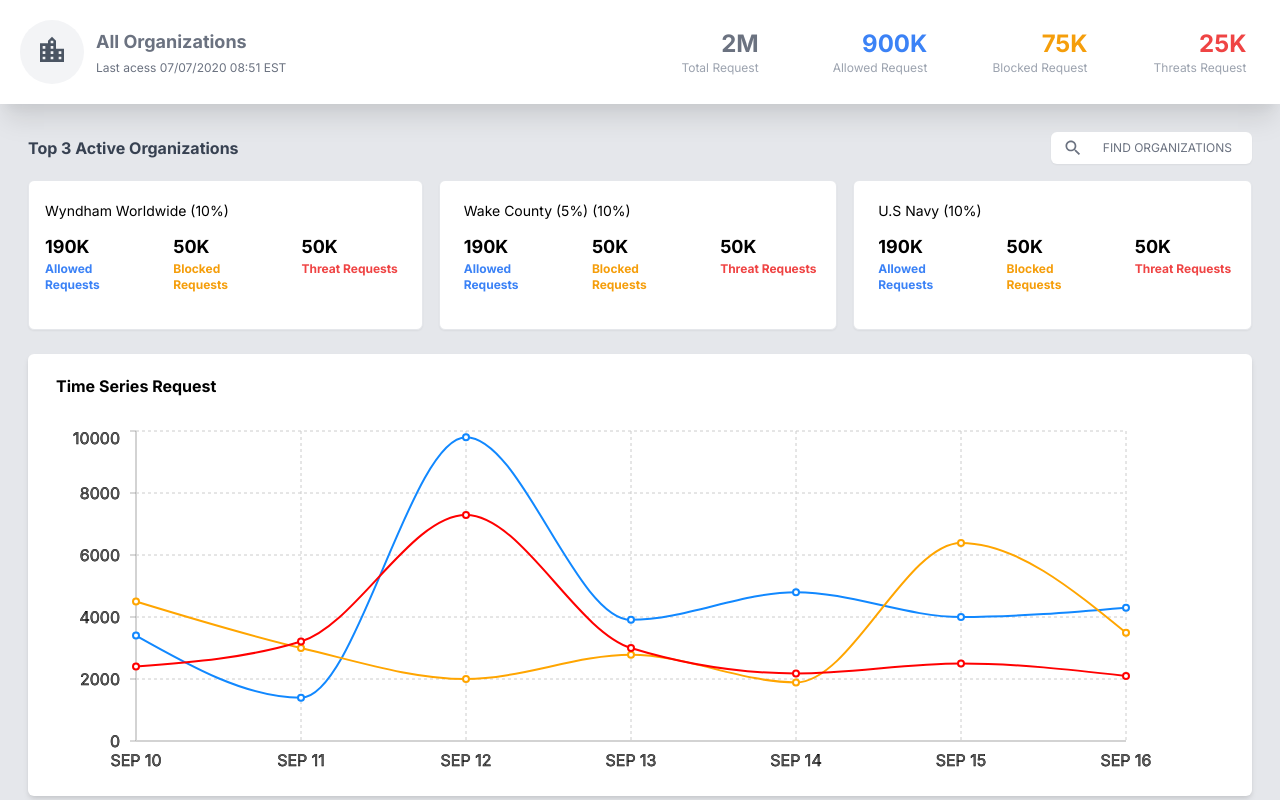
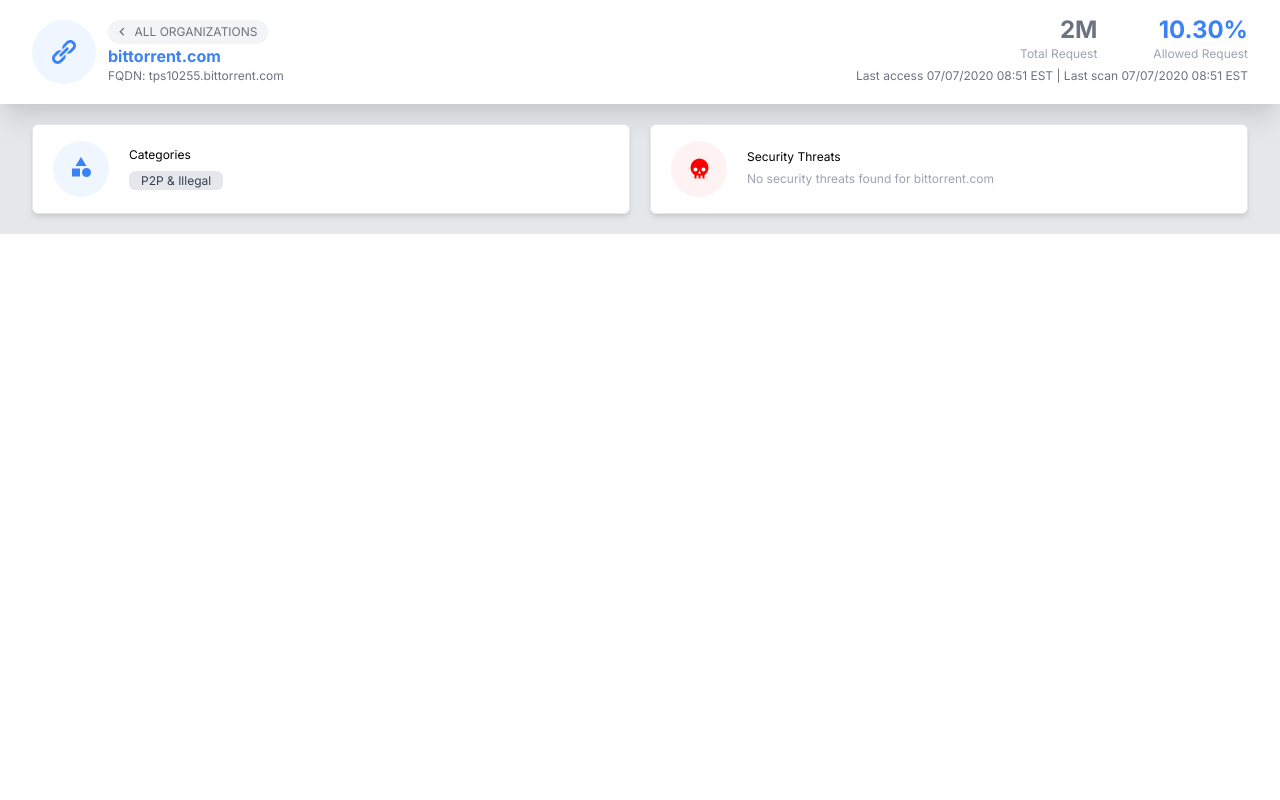
Before and after one commit to hnordt/web-template, a Next.js app: page / in a window 1280 px wide. Shown: the top 800 px of the page. Built offline with nearby package versions, Linux system fonts and the light colour scheme; what @tailwindcss/typography would draw is missing.

Commit message:
chore: Implement second layout

```diff
--- a/src/pages/index.js
+++ b/src/pages/index.js
@@ -192,12 +192,12 @@ const COLORS_CAT = ["#FFA500", "#A022AD", "#1E90FF", "#87CEFA", "#483D8B"]
 
 function Categories() {
   return (
-    <div className="flex w-1/2 border rounded-xl shadow-xl">
-      <div className="m-5 mt-6 w-20 h-20 bg-blue-100 rounded-full">
+    <div className="flex w-1/2 bg-white border rounded-md shadow-md">
+      <div className="mx-5 my-4 w-14 h-14 bg-blue-50 rounded-full">
         <svg
           xmlns="http://www.w3.org/2000/svg"
           viewBox="0 0 24 24"
-          className="mt-6 mx-auto w-7 h-7 text-blue-500 fill-current"
+          className="mt-3.5 mx-auto w-6 h-6 text-blue-500 fill-current"
         >
           <path d="M0 0h24v24H0z" fill="none" />
           <path d="M12 2l-5.5 9h11z" />
@@ -205,9 +205,9 @@ function Categories() {
           <path d="M3 13.5h8v8H3z" />
         </svg>
       </div>
-      <div className="py-8">
-        <span className="block mb-3 text-xl">Categories</span>
-        <span className="px-6 py-0.5 text-gray-700 text-xl bg-gray-200 rounded-md">
+      <div className="my-auto">
+        <span className="block mb-1 text-xs">Categories</span>
+        <span className="px-3 py-0.5 text-gray-700 text-xs bg-gray-200 rounded-md">
           P2P & Illegal
         </span>
       </div>
@@ -217,11 +217,11 @@ function Categories() {
 
 function SecurityThreats() {
   return (
-    <div className="flex w-1/2 border rounded-xl shadow-xl">
-      <div className="m-5 mt-5 w-20 h-20 bg-red-100 rounded-full">
+    <div className="flex w-1/2 bg-white border rounded-md shadow-md">
+      <div className="mx-5 my-4 w-14 h-14 bg-red-50 rounded-full">
         <svg
           viewBox="-0.5 -1.5 24 24"
-          className="mt-6 mx-auto w-7 h-7 text-green-600 fill-current"
+          className="mt-3.5 mx-auto w-6 h-6 text-green-600 fill-current"
         >
           <path
             fill="red"
@@ -229,9 +229,9 @@ function SecurityThreats() {
           />
         </svg>
       </div>
-      <div className="py-8">
-        <span className="block text-xl">Security Threats</span>
-        <span className="text-gray-400 text-lg">
+      <div className="my-auto">
+        <span className="block text-xs">Security Threats</span>
+        <span className="text-gray-400 text-xs">
           No security threats found for bittorrent.com
         </span>
       </div>
@@ -436,6 +436,58 @@ function Requests() {
           <h1 className="text-red-500 text-2xl font-bold">25K</h1>
           <p className="text-gray-400 text-xs">Threats Request</p>
         </div>
+      </div>
+    </div>
+  )
+}
+
+function Requests2() {
+  return (
+    <div className="grid grid-cols-2 w-screen bg-white shadow-xl">
+      <div className="flex">
+        <div className="ml-8 mr-3 my-5 w-16 h-16 bg-blue-50 rounded-full">
+          <svg
+            id="Capa_1"
+            enable-background="new 0 0 512 512"
+            height="512"
+            viewBox="0 0 512 512"
+            width="512"
+            xmlns="http://www.w3.org/2000/svg"
+            className="mt-4 mx-auto p-1 w-8 h-8 text-blue-500 fill-current"
+          >
+            <g>
+              <path d="m162.457 434.408c-23.427 23.444-61.433 23.444-84.861 0-23.075-23.059-23.443-60.249-1.088-83.757l126.465-126.465c-39.112-10.458-82.481-.832-113.748 28.904l-56.231 56.231c-44.711 47.015-43.975 121.395 2.176 167.514 46.855 46.887 122.867 46.887 169.722 0l51.846-51.846c31.425-31.404 41.785-75.905 31.086-115.947z" />
+              <path d="m476.835 35.17c-46.119-46.151-120.499-46.887-167.514-2.176l-56.231 56.231c-29.735 31.268-39.361 74.637-28.904 113.748l126.465-126.465c23.508-22.355 60.697-21.987 83.757 1.088 23.444 23.428 23.443 61.433 0 84.861l-125.367 125.367c40.042 10.699 84.543.34 115.947-31.086l51.846-51.846c46.888-46.855 46.888-122.867.001-169.722z" />
+              <path d="m164.774 347.228c11.714 11.722 30.717 11.722 42.43 0l140.023-140.023c11.722-11.714 11.722-30.717 0-42.43-11.53-11.538-30.125-11.722-41.878-.544l-141.12 141.12c-11.177 11.752-10.993 30.347.545 41.877z" />
+            </g>
+          </svg>
+        </div>
+        <div className="flex items-center py-4">
+          <span>
+            <p className="flex items-center justify-center pr-1 py-1 w-40 text-gray-500 text-xs bg-gray-100 rounded-full">
+              <MdKeyboardArrowLeft className="mr-1 w-4 h-4" />
+              ALL ORGANIZATIONS
+            </p>
+            <p className="text-blue-500 text-base font-bold">bittorrent.com</p>
+            <p className="text-gray-500 text-xs">
+              FQDN: tps10255.bittorrent.com
+            </p>
+          </span>
+        </div>
+      </div>
+
+      <div className="flex justify-end mr-8 pb-7 text-right space-x-14">
+        <div className="my-auto">
+          <h1 className="text-gray-500 text-2xl font-bold">2M</h1>
+          <p className="text-gray-400 text-xs">Total Request</p>
+        </div>
+        <div className="my-auto">
+          <h1 className="text-blue-500 text-2xl font-bold">10.30%</h1>
+          <p className="text-gray-400 text-xs">Allowed Request</p>
+        </div>
+        <p className="absolute mt-14 pt-3 text-gray-500 text-xs">
+          Last access 07/07/2020 08:51 EST | Last scan 07/07/2020 08:51 EST
+        </p>
       </div>
     </div>
   )
@@ -799,7 +851,7 @@ function InfoPanel() {
             <p className="w-24 text-base font-bold">60 Active</p>
             <p className="text-gray-400 text-xs">40 Active</p>
           </div>
-          <div className="bottom-0 self-end -ml-7 mb-1 text-blue-500 text-xs font-bold">
+          <div className="bottom-0 self-end -ml-7 mb-1 pr-4 pr-4 w-full text-right text-blue-500 text-xs font-bold">
             VIEW SITES REPORT
           </div>
         </div>
@@ -822,7 +874,7 @@ function InfoPanel() {
             <p className="w-24 text-base font-bold">60 Active</p>
             <p className="text-gray-400 text-xs">40 Active</p>
           </div>
-          <div className="bottom-0 self-end -ml-7 mb-1 text-blue-500 text-xs font-bold">
+          <div className="bottom-0 self-end -ml-7 mb-1 pr-4 w-full text-right text-blue-500 text-xs font-bold">
             VIEW SITES REPORT
           </div>
         </div>
@@ -845,7 +897,7 @@ function InfoPanel() {
             <p className="w-24 text-base font-bold">60 Active</p>
             <p className="text-gray-400 text-xs">40 Active</p>
           </div>
-          <div className="bottom-0 self-end -ml-7 mb-1 text-blue-500 text-xs font-bold">
+          <div className="bottom-0 self-end -ml-7 mb-1 pr-4 w-full text-right text-blue-500 text-xs font-bold">
             VIEW SITES REPORT
           </div>
         </div>
@@ -1071,13 +1123,12 @@ export default function Index() {
   return (
     <div className="bg-gray-200">
       {/*
-    <Categories />
     <br />
-    <SecurityThreats />
     <br />
     <Infos />
   */}
-
+      {/*
+          Layout 01
           <Requests />
           <div className="p-7">
           <div>
@@ -1095,6 +1146,13 @@ export default function Index() {
           <InfoPanel />
           </div>
           </div>
+
+        */}
+      <Requests2 />
+      <div className="flex px-8 py-5 space-x-5">
+        <Categories />
+        <SecurityThreats />
+      </div>
     </div>
   )
 }
```
Lines whose indentation alone changed are shown as unchanged.
